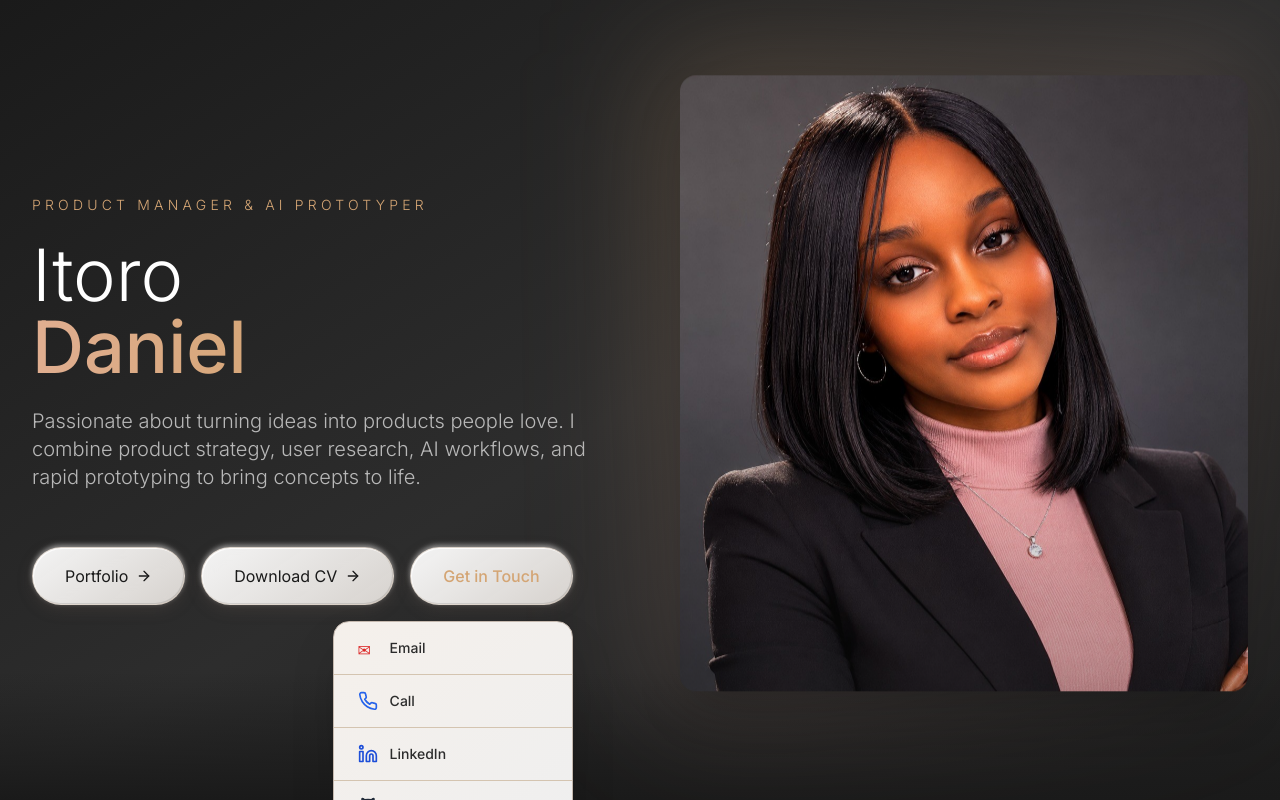
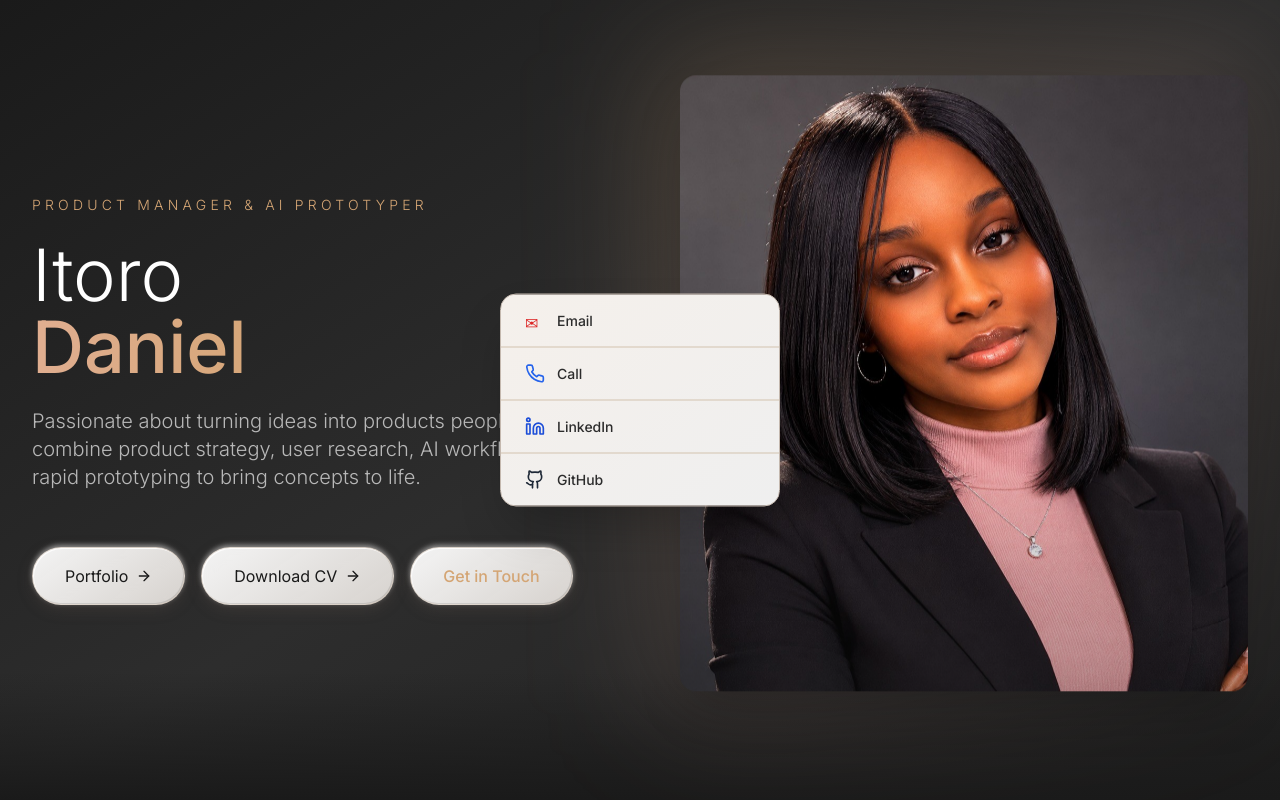
Before and after one commit to AdiahaPM/porfolio, a React (Vite) app: page / in a window 1280 px wide. Both pictures are taken after a click on the button "Get in Touch". Shown: the top 800 px of the page. Built offline with nearby package versions, Linux system fonts and the light colour scheme.

Commit message:
Fix 'Get in Touch' dropdown

```diff
--- a/src/components/Hero.tsx
+++ b/src/components/Hero.tsx
@@ -53,7 +53,7 @@ export default function Hero() {
                   Get in Touch
                 </button>
                 {showContact && (
-                  <div className="absolute top-full right-0 mt-4 bg-gradient-to-br from-[#F5F0EB] to-[#EFEFEF] border border-[#C4B8AE] rounded-2xl shadow-2xl overflow-hidden animate-in fade-in slide-in-from-top-2 z-50 min-w-[240px]">
+                  <div className="fixed top-1/2 left-1/2 transform -translate-x-1/2 -translate-y-1/2 bg-gradient-to-br from-[#F5F0EB] to-[#EFEFEF] border border-[#C4B8AE] rounded-2xl shadow-2xl overflow-hidden animate-in fade-in z-50 min-w-[280px]">
                     <a
                       href="mailto:itorod01@gmail.com"
                       className="flex items-center gap-3 px-6 py-4 text-[#2C2C2C] hover:bg-[#E8DED2] transition-colors border-b border-[#D4C4B0] group/item"
@@ -88,6 +88,12 @@ export default function Hero() {
                     </a>
                   </div>
                 )}
+                {showContact && (
+                  <div
+                    className="fixed inset-0 z-40"
+                    onClick={() => setShowContact(false)}
+                  ></div>
+                )}
               </div>
             </div>
 
```
